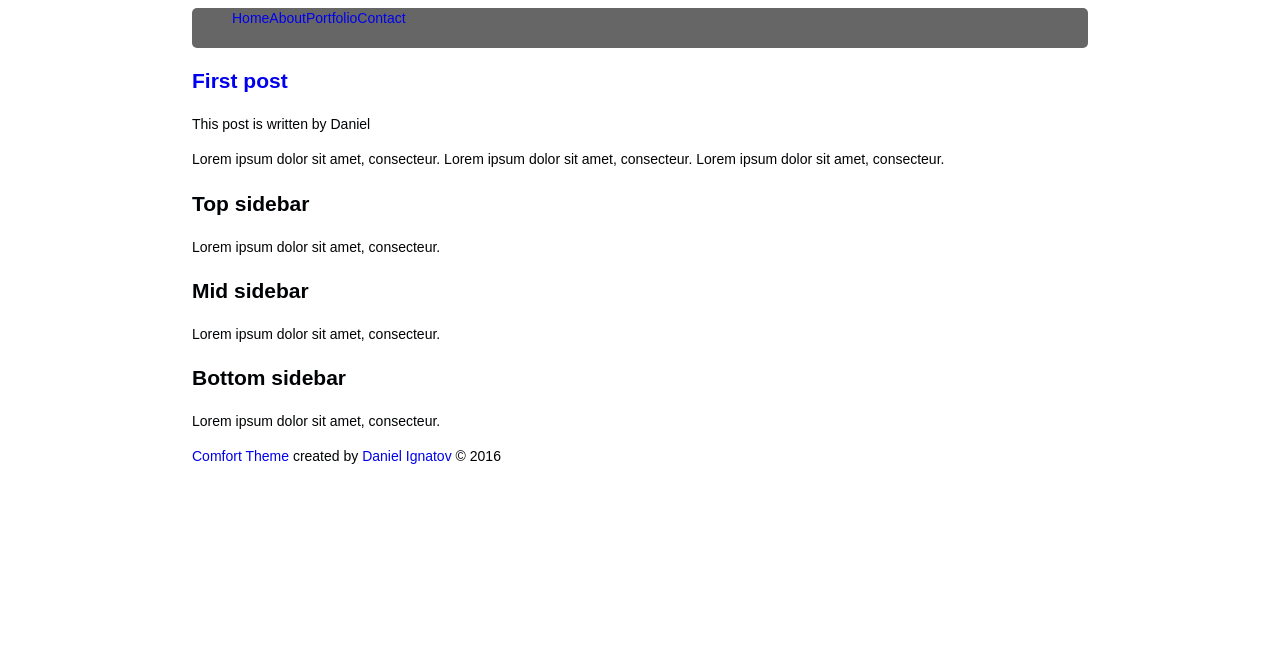
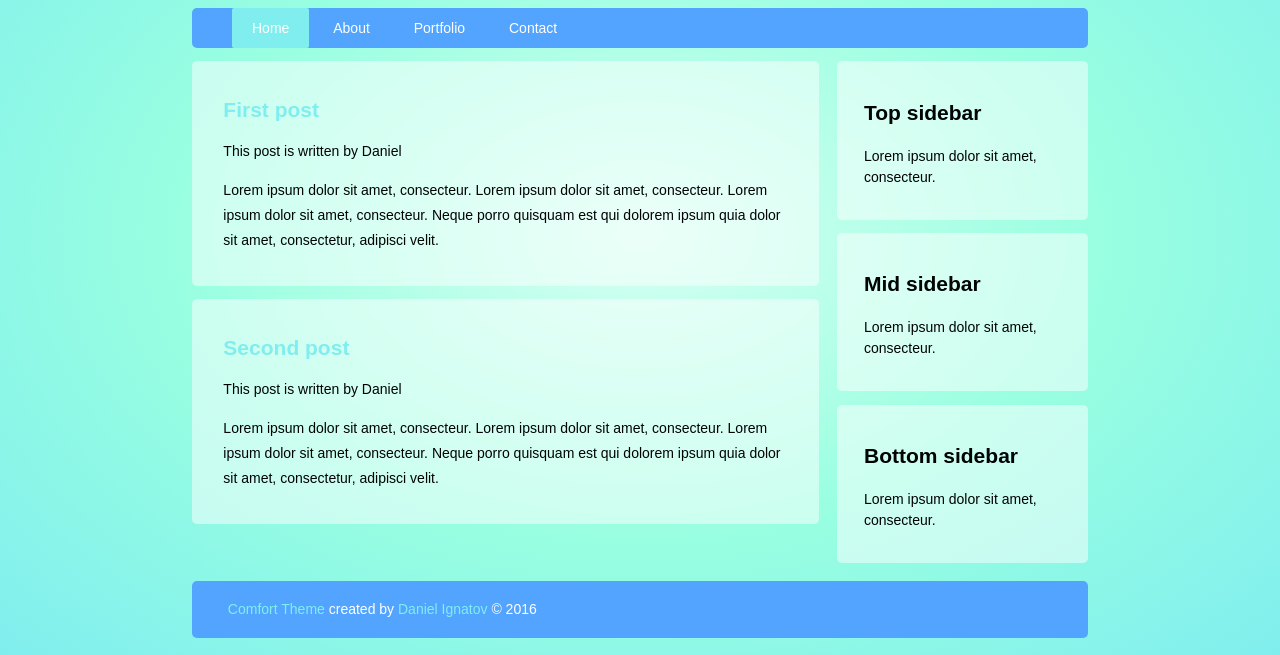
Before and after one commit to danielignatov/HTML5-CSS-Responsive-Website-Theme-Comfort, a plain HTML site: page index.html in a window 1280 px wide. Shown: the part 185-840 px from the top of the page. Before the commit the page ends 800 px from the top, so only its background shows below. Drawn offline with Linux system fonts and the light colour scheme.

Commit message:
Added stylesation

```diff
--- a/index.html
+++ b/index.html
@@ -13,7 +13,7 @@
             <img src="img/logo.png" alt="logo" />
             <nav>
                 <ul>
-                    <li><a href="#">Home</a></li>
+                    <li class="active"><a href="#">Home</a></li>
                     <li><a href="#">About</a></li>
                     <li><a href="#">Portfolio</a></li>
                     <li><a href="#">Contact</a></li>
@@ -31,7 +31,19 @@
                         <p class="post-info">This post is written by Daniel</p>
                     </footer>
                     <content class="article-content">
-                        <p>Lorem ipsum dolor sit amet, consecteur. Lorem ipsum dolor sit amet, consecteur. Lorem ipsum dolor sit amet, consecteur.</p>
+                        <p>Lorem ipsum dolor sit amet, consecteur. Lorem ipsum dolor sit amet, consecteur. Lorem ipsum dolor sit amet, consecteur. Neque porro quisquam est qui dolorem ipsum quia dolor sit amet, consectetur, adipisci velit.</p>
+                    </content>
+                </article>
+
+                <article class="top-content">
+                    <header class="article-header">
+                        <h2><a href="#" title="First post">Second post</a></h2>
+                    </header>
+                    <footer class="article-post-info">
+                        <p class="post-info">This post is written by Daniel</p>
+                    </footer>
+                    <content class="article-content">
+                        <p>Lorem ipsum dolor sit amet, consecteur. Lorem ipsum dolor sit amet, consecteur. Lorem ipsum dolor sit amet, consecteur. Neque porro quisquam est qui dolorem ipsum quia dolor sit amet, consectetur, adipisci velit.</p>
                     </content>
                 </article>
             </div>
@@ -59,7 +71,7 @@
         </aside>
 
         <footer class="main-footer">
-            <p><a href="#">Comfort Theme</a> created by <a href="#">Daniel Ignatov</a> &copy; 2016</p>
+            <p><a href="http://github.com/danielignatov/HTML5-CSS-Responsive-Website-Theme-Comfort">Comfort Theme</a> created by <a href="http://danielignatov.com/">Daniel Ignatov</a> &copy; 2016</p>
         </footer>
     </body>
 </html>
--- a/style.css
+++ b/style.css
@@ -2,7 +2,12 @@
 /* ** http://danielignatov.com ** */
 
 body {
-    background-color: #ffffff;
+    /* Background */
+    background: #d6fff2; /* For browsers that do not support gradients */
+    background: -webkit-radial-gradient(#d6fff2, #99ffe0, #80eeee); /* Safari 5.1 to 6.0 */
+    background: -o-radial-gradient(#d6fff2, #99ffe0, #80eeee); /* For Opera 11.6 to 12.0 */
+    background: -moz-radial-gradient(#d6fff2, #99ffe0, #80eeee); /* For Firefox 3.6 to 15 */
+    background: radial-gradient(#d6fff2, #99ffe0, #80eeee); /* Standard syntax */
     color: #000305;
     font-size: 87.5%;
     font-family: Arial, "lucida Sans Unicode";
@@ -12,14 +17,17 @@ body {
 
 a {
     text-decoration: none;
+    color: #80eeee;
 }
 
 a:link, a:visited {
-
+    text-decoration: none;
+    color: #80eeee;
 }
 
 a:hover, a:active {
-
+    text-decoration: none;
+    color: white;
 }
 
 .wrapper {
@@ -35,7 +43,7 @@ a:hover, a:active {
 }
 
 .main-header nav {
-    background-color: #666;
+    background-color: #52a4ff;
     height: 40px;
     border-radius: 5px;
     -moz-border-radius: 5px;
@@ -48,6 +56,100 @@ a:hover, a:active {
 }
 
 .main-header nav ul li {
-    float: left;
     display: inline;
 }
+
+.main-header nav a:link, .main-header nav a:visited {
+    color: #fff;
+    display: inline-block;
+    padding: 10px 20px;
+    height: 20px;
+}
+
+.main-header nav a:hover, .main-header nav a:active, .main-header nav .active a:link, .main-header nav .active a:visited {
+    background-color: #80eeee;
+    text-shadow: none;
+    border-radius: 2px;
+    -moz-border-radius: 2px;
+    -webkit-border-radius: 2px;
+}
+
+.main-content {
+    line-height: 25px;
+}
+
+.content {
+    width: 70%;
+    float: left;
+}
+
+.top-content {
+    background-color: rgba(255,255,255,0.5);
+    border-radius: 5px;
+    -moz-border-radius: 5px;
+    -webkit-border-radius: 5px;
+    padding: 3% 5%;
+    margin-top: 2%;
+}
+
+.bottom-content {
+    background-color: rgba(255,255,255,0.5);
+    border-radius: 5px;
+    -moz-border-radius: 5px;
+    -webkit-border-radius: 5px;
+    padding: 3% 5%;
+    margin-top: 2%;
+}
+
+.top-sidebar {
+    width: 22%;
+    float: left;
+    background-color: rgba(255,255,255,0.5);
+    border-radius: 5px;
+    -moz-border-radius: 5px;
+    -webkit-border-radius: 5px;
+    margin-top: 1.5%;
+    margin-left: 2%;
+    padding: 2% 3%;
+}
+
+.mid-sidebar {
+    width: 22%;
+    float: left;
+    background-color: rgba(255,255,255,0.5);
+    border-radius: 5px;
+    -moz-border-radius: 5px;
+    -webkit-border-radius: 5px;
+    margin-top: 1.5%;
+    margin-left: 2%;
+    padding: 2% 3%;
+}
+
+.bottom-sidebar {
+    width: 22%;
+    float: left;
+    background-color: rgba(255,255,255,0.5);
+    border-radius: 5px;
+    -moz-border-radius: 5px;
+    -webkit-border-radius: 5px;
+    margin-top: 1.5%;
+    margin-left: 2%;
+    padding: 2% 3%;
+}
+
+.main-footer {
+    width: 100%;
+    float: left;
+    background-color: #52a4ff;
+    border-radius: 5px;
+    -moz-border-radius: 5px;
+    -webkit-border-radius: 5px;
+    margin-top: 2%;
+    margin-bottom: 2%;
+}
+
+.main-footer p {
+    color: #fff;
+    width: 92%;
+    margin: 2% auto;
+}
```
Also changed, not shown: img/logo.png, img/logo2.png (added).
